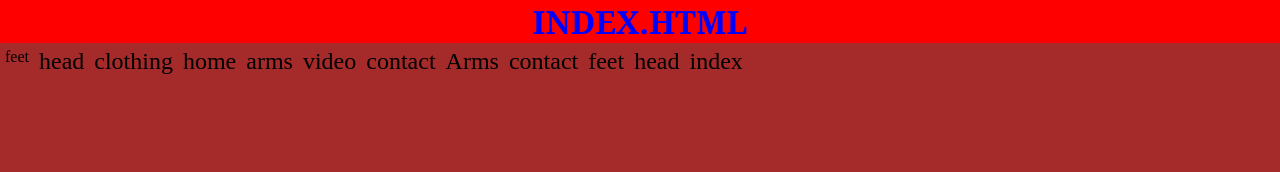
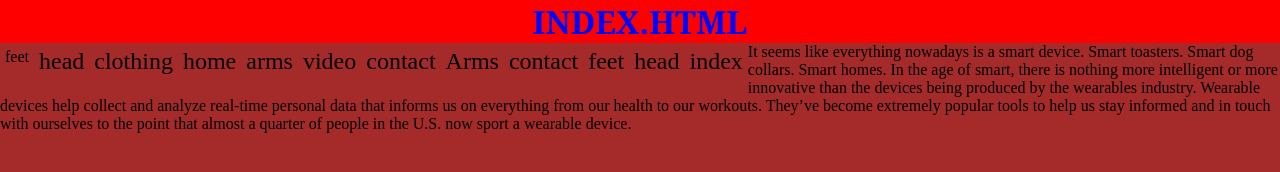
Before and after one commit to 11131807/11131807.github.io, a plain HTML site: page index.html in a window 1280 px wide. Drawn offline with Linux system fonts and the light colour scheme.

Commit message:
Update index.html

```diff
--- a/index.html
+++ b/index.html
@@ -27,6 +27,8 @@
 	<li><a href = "index.html">index</a></li>
 
 	</ul
-	  <p></
+	  <p>It seems like everything nowadays is a smart device. <bar> Smart toasters. <bar> Smart dog collars. <bar> Smart homes. <bar> In the age of smart, there is nothing more intelligent or more innovative than the devices being produced by the wearables industry. <bar>
+Wearable devices help collect and analyze real-time personal data that informs us on everything from our health to our workouts. <bar> They’ve become extremely popular tools to help us stay informed and in touch with ourselves to the point that almost a quarter of people in the U.S. now sport a wearable device. <p/>
+
 </body>
 </html>
```
